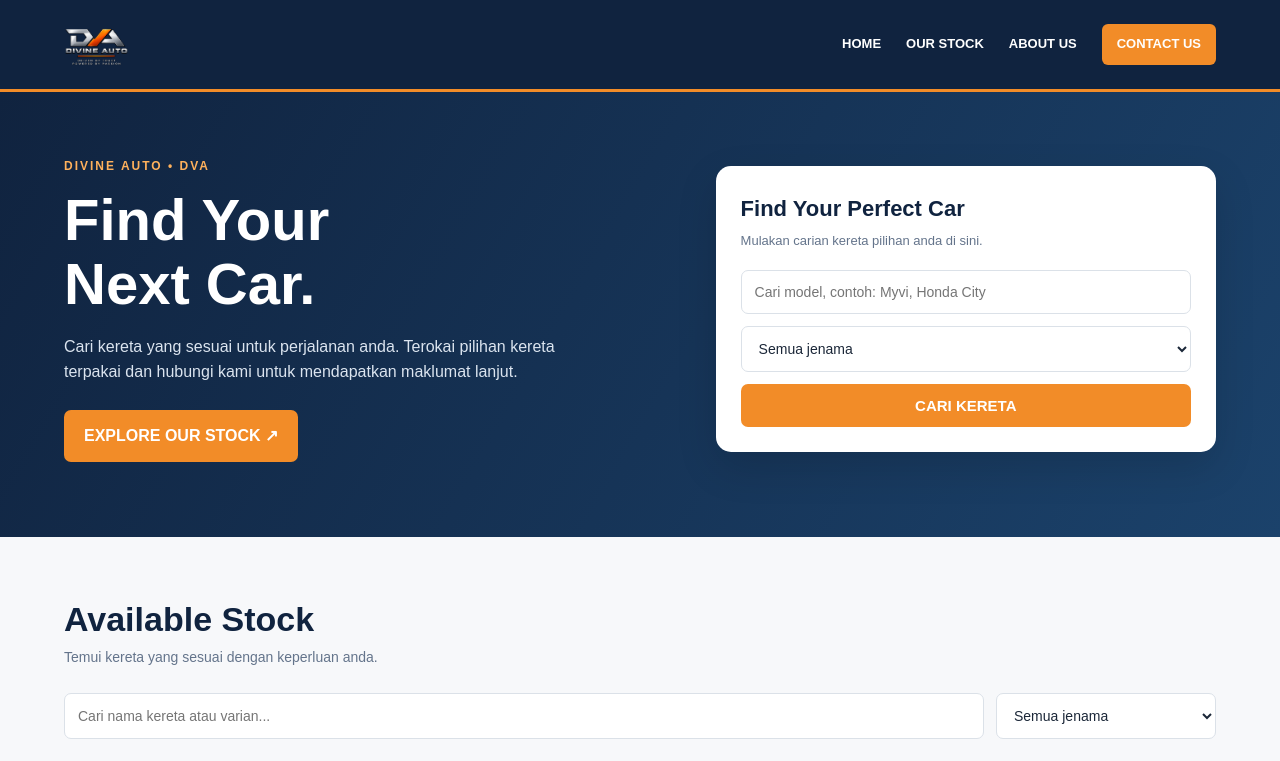
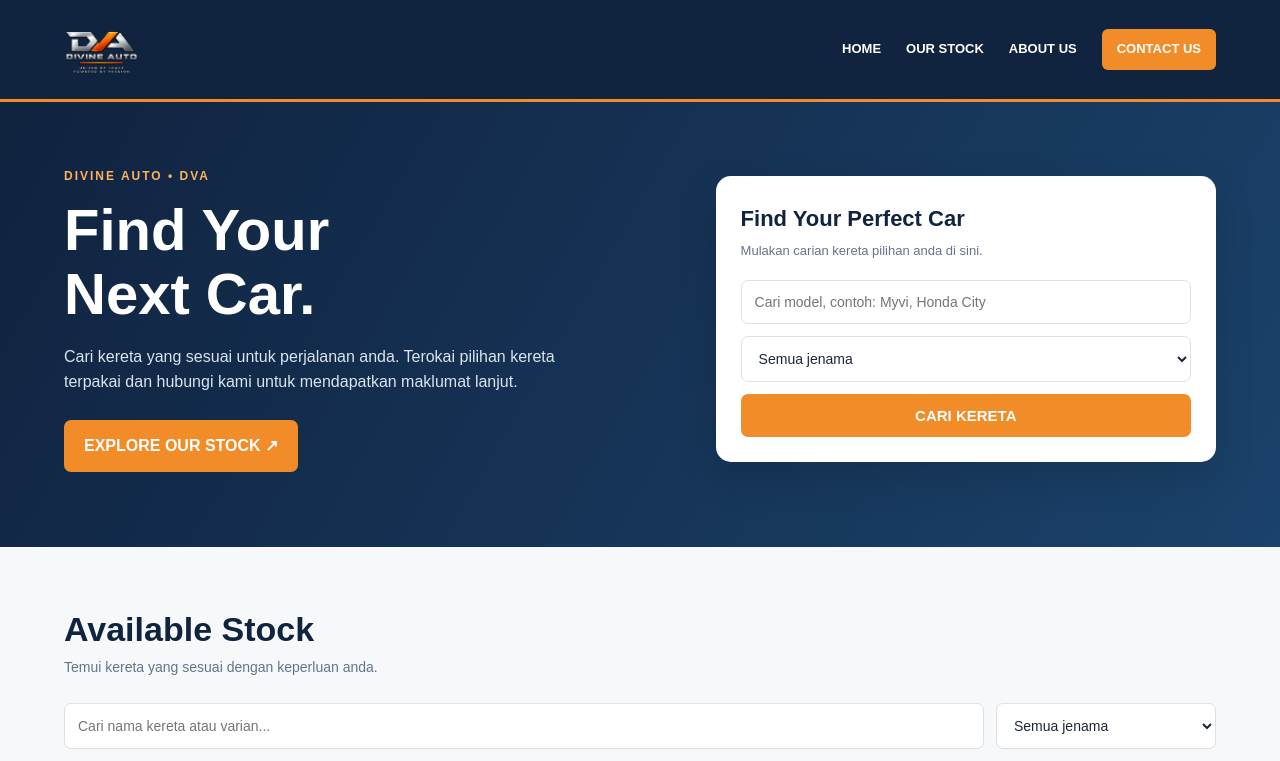
Before and after one commit to divineauto97/Divine-Auto, a plain HTML site: page index.html in a window 1280 px wide. Shown: the top 761 px of the page. Drawn offline with Linux system fonts and the light colour scheme.

Commit message:
Update index.html

```diff
--- a/index.html
+++ b/index.html
@@ -54,8 +54,8 @@
 
     .brand img {
       display: block;
-      width: 155px;
-      max-height: 65px;
+      width: 210px;
+      max-height: 75px;
       object-fit: contain;
       object-position: left center;
     }
```
